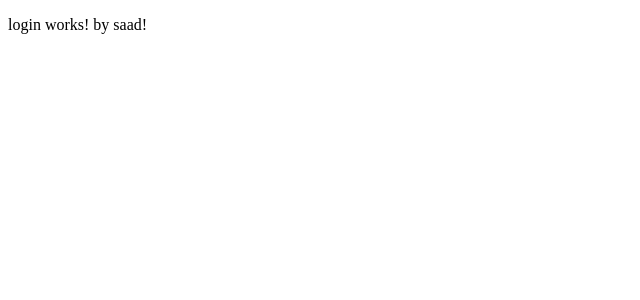
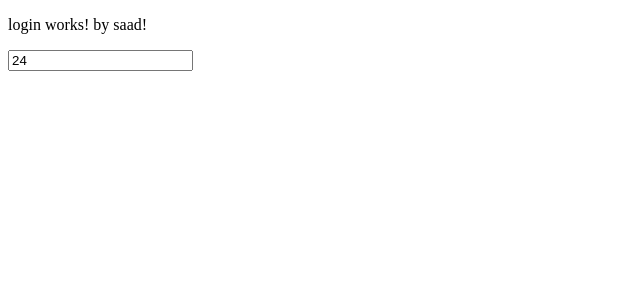
Before and after one commit to S-MW/MyFirstAngularApp, an Angular app: page / in a window 1280 px wide. Shown: the top 300 px of the page, without its empty margins (0-640 px from the left). Built offline with nearby package versions, Linux system fonts and the light colour scheme.

Commit message:
Attribute Binding

```diff
--- a/src/app/login/login.component.html
+++ b/src/app/login/login.component.html
@@ -1 +1,3 @@
 <p>login works! by {{loginName}}</p>
+
+<input type="number" [value]="age">
--- a/src/app/login/login.component.ts
+++ b/src/app/login/login.component.ts
@@ -13,4 +13,5 @@ export class LoginComponent implements OnInit {
   }
 
   loginName = "saad!"
+  age = 24;
 }
```
